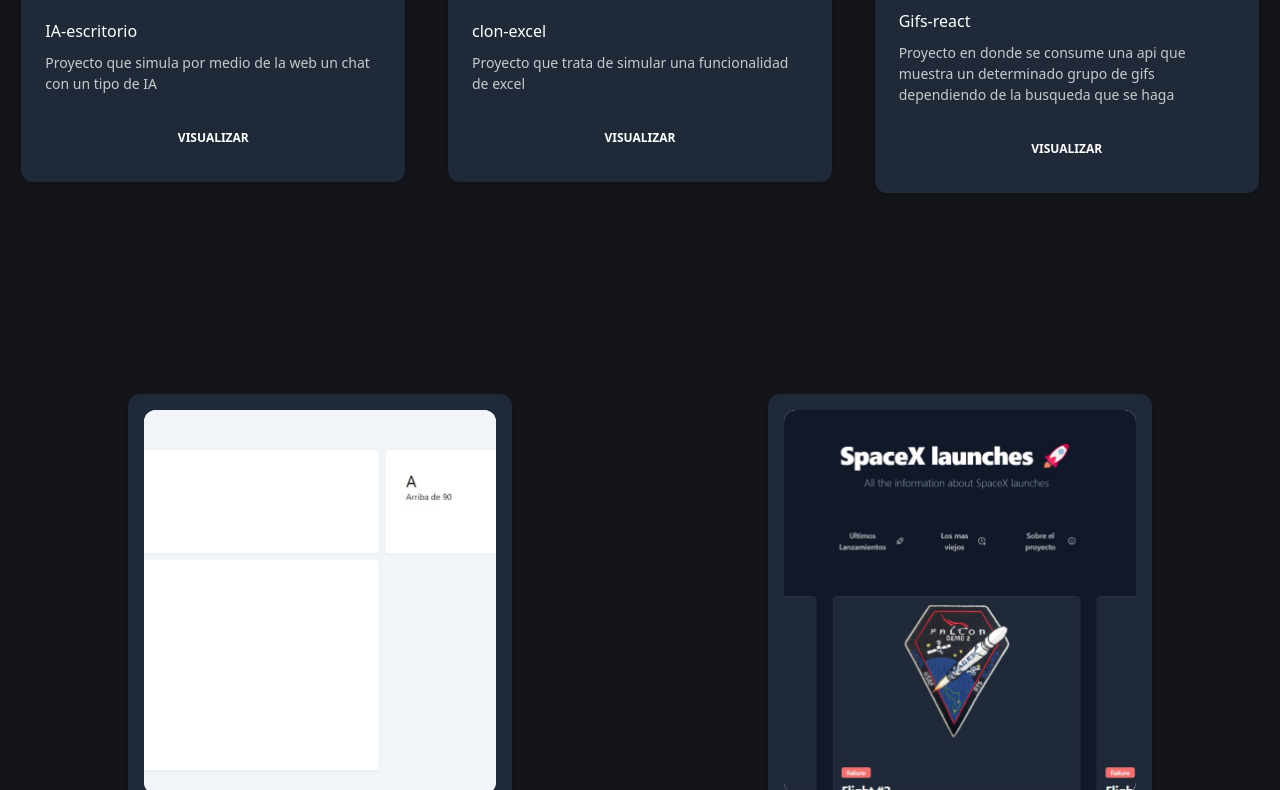
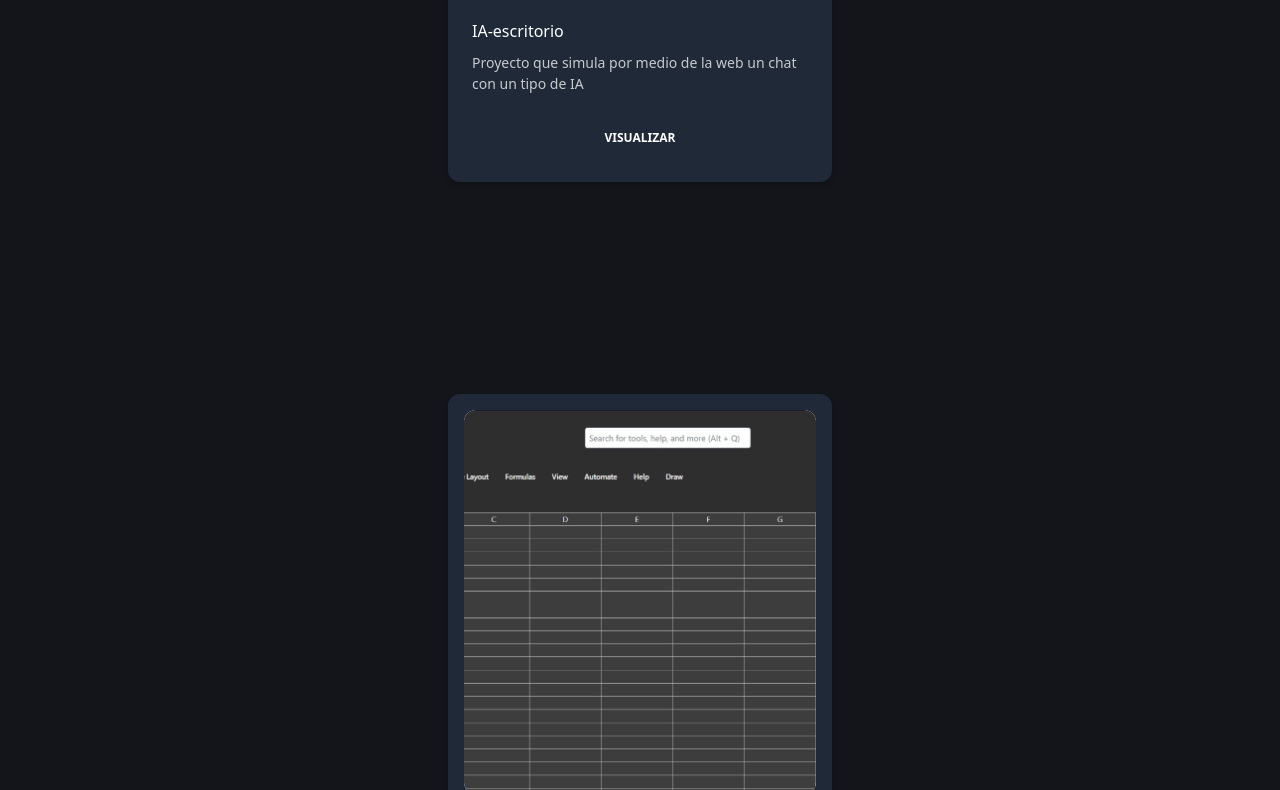
Before and after one commit to salvadorandre/blog, an Astro site: page /portafolio in a window 1280 px wide. Shown: the part 662-1452 px from the top of the page. Built offline with nearby package versions, Linux system fonts and the light colour scheme; Astro itself is replaced by a stand-in of ours.

Commit message:
cambio de posicionamiento

```diff
--- a/src/pages/portafolio.astro
+++ b/src/pages/portafolio.astro
@@ -11,7 +11,7 @@
     <Nav />
     <h1 class="text-4xl text-center mt-9 font-bold">Mis proyectos</h1>
 
-    <main class="flex flex-wrap justify-around items-center">
+    <main>
         {
             projects.map((project) => {
                 const { data, slug } = project;
```
